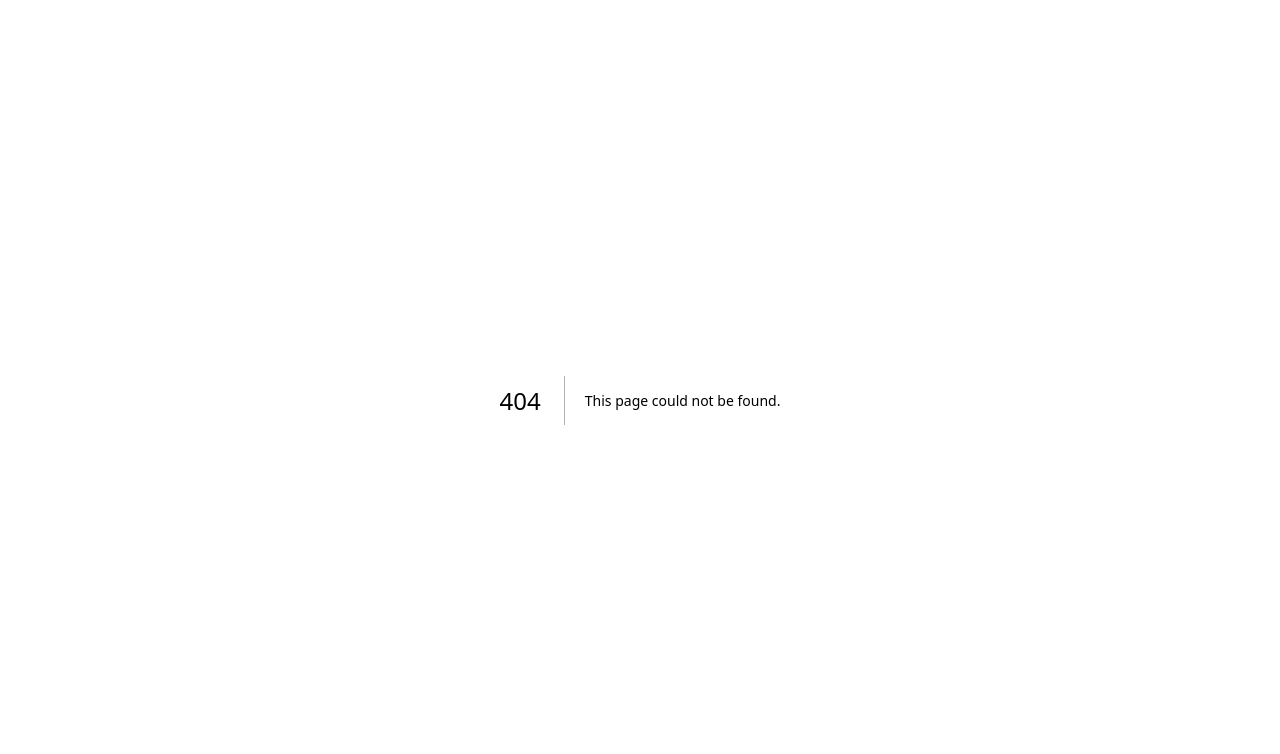
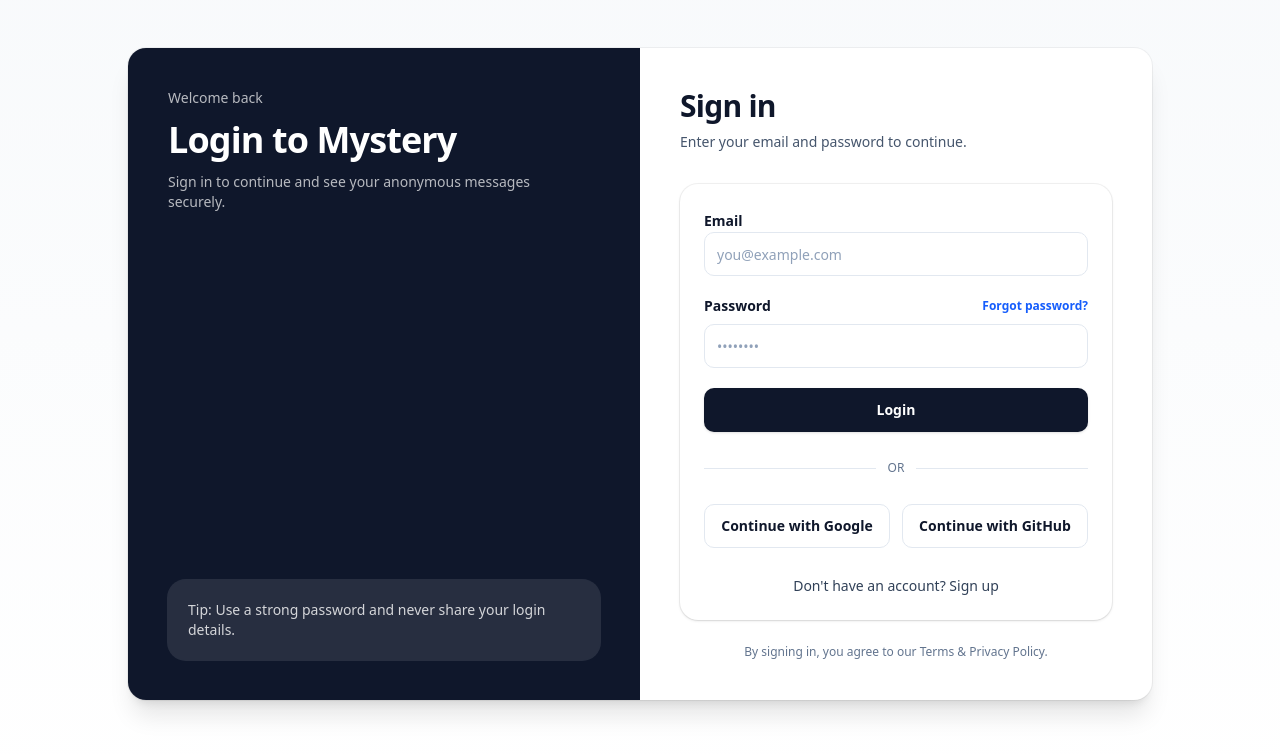
Before and after one commit to atifkhanfall2024/FullStack_NextJs_Project, a Next.js app: page /login in a window 1280 px wide. Before the commit this address had no page. Shown: the top 754 px of the page. Built offline with nearby package versions, Linux system fonts and the light colour scheme.

Commit message:
auth ui done

```diff
--- a/src/Schemas/VerifySchema.ts
+++ b/src/Schemas/VerifySchema.ts
@@ -5,5 +5,5 @@ import { emails } from './SignupSchema'
 export const VerifySchema = z.object({
 
     Otp:z.string().length(6  , 'Verify Code Must Be 6 Digits').trim() ,
-  email:emails
+
 })
--- a/src/app/(auth)/VerifyOtp/page.jsx
+++ b/src/app/(auth)/VerifyOtp/page.jsx
@@ -1,20 +1,30 @@
 'use client'
 import axios from "axios";
 import { useState } from "react";
+import { ClipLoader } from "react-spinners";
+import { toast } from "react-toastify";
 
 export default function OtpPage() {
 
 const [Otp , setOtp] = useState([])
+const [loading , setLoading] = useState(false)
 console.log('my otp' , Otp);
 const VerifyOtp = async(e)=>{
              e.preventDefault()
+             setLoading(true)
     try {
         const res = await axios.post('/api/verify' ,{
             Otp:Otp.join("")
     } , {withCredentials:true})
-    console.log(res.data);
+    toast.success(res?.data?.message)
+
+   // console.log(res.data);
     } catch (error) {
-        console.log(error);
+
+        setLoading(false)
+        let errors = error?.response?.data?.message || error?.response?.data?.error
+        toast.error(errors)
+        console.log(errors);
     }
 }
 
@@ -87,9 +97,9 @@ const VerifyOtp = async(e)=>{
                   <div className="mt-6 space-y-3">
                     <button
                       type="button"
-                      className="inline-flex h-11 w-full items-center justify-center rounded-lg bg-slate-900 text-sm font-semibold text-white shadow-sm transition hover:bg-slate-800 active:scale-[0.99]"  onClick={VerifyOtp}
+                      className="inline-flex h-11 w-full items-center justify-center rounded-lg bg-slate-900 text-sm font-semibold text-white shadow-sm transition hover:bg-slate-800 active:scale-[0.99]"  onClick={VerifyOtp} disabled={loading}
                     >
-                      Verify
+                     {loading ? <ClipLoader color="#fff" size={20} />: 'Verify'}
                     </button>
 
                     <button
--- /dev/null
+++ b/src/app/(auth)/login/page.jsx
@@ -0,0 +1,163 @@
+'use client';
+import axios from "axios";
+import Link from "next/link";
+import { useState } from "react";
+import { ClipLoader } from "react-spinners";
+import { toast } from "react-toastify";
+export default function LoginPage() {
+
+
+    const [email , setEmail] = useState('')
+    const [password , setPassword] = useState('')
+    const [loading , setLoading] = useState(false)
+
+
+    const HandleLogin = async(e)=>{
+
+        e.preventDefault()
+        setLoading(true)
+        try {
+
+            const res = await axios.post('/api/login' , {email , password} , {withCredentials:true})
+            console.log(res?.data?.message);
+            toast.success('User Login Success')
+        } catch (error) {
+     setLoading(false)
+        let errors = error?.response?.data?.message || error?.response?.data?.error
+        toast.error(errors)
+        console.log(errors);
+        }
+    }
+
+  return (
+    <div className="min-h-screen bg-gradient-to-b from-slate-50 to-white px-4 py-12">
+      <div className="mx-auto w-full max-w-5xl">
+        <div className="overflow-hidden rounded-2xl bg-white shadow-xl ring-1 ring-black/5">
+          <div className="grid grid-cols-1 lg:grid-cols-2">
+            {/* LEFT: Info panel */}
+            <div className="relative hidden lg:flex flex-col justify-between bg-slate-900 p-10">
+              <div>
+                <p className="text-sm font-medium text-white/70">Welcome back</p>
+                <h1 className="mt-3 text-4xl font-extrabold tracking-tight text-white">
+                  Login to Mystery
+                </h1>
+                <p className="mt-3 max-w-sm text-sm text-white/70">
+                  Sign in to continue and see your anonymous messages securely.
+                </p>
+              </div>
+
+              <div className="mt-10 rounded-2xl bg-white/10 p-5 ring-1 ring-white/10">
+                <p className="text-sm text-white/80">
+                  Tip: Use a strong password and never share your login details.
+                </p>
+              </div>
+            </div>
+
+            {/* RIGHT: Form panel */}
+            <div className="flex items-center justify-center p-6 sm:p-10">
+              <div className="w-full max-w-md">
+                <div className="text-center lg:text-left">
+                  <h2 className="text-3xl font-extrabold tracking-tight text-slate-900">
+                    Sign in
+                  </h2>
+                  <p className="mt-2 text-sm text-slate-600">
+                    Enter your email and password to continue.
+                  </p>
+                </div>
+
+                <div className="mt-8 rounded-2xl bg-white p-6 shadow-sm ring-1 ring-black/5">
+                  <form className="space-y-5">
+                    {/* Email */}
+                    <div className="space-y-2">
+                      <label className="text-sm font-semibold text-slate-900">
+                        Email
+                      </label>
+                      <input
+                        type="email"
+                        value={email}
+                        onChange={(e)=>setEmail(e.target.value)}
+                        placeholder="you@example.com"
+                        className="h-11 w-full rounded-lg border border-slate-200 bg-white px-3 text-sm text-slate-900 outline-none placeholder:text-slate-400 focus:border-slate-400 focus:ring-4 focus:ring-slate-100"
+                      />
+                    </div>
+
+                    {/* Password */}
+                    <div className="space-y-2">
+                      <div className="flex items-center justify-between">
+                        <label className="text-sm font-semibold text-slate-900">
+                          Password
+                        </label>
+                        <a
+                          href="#"
+                          className="text-xs font-semibold text-blue-600 hover:underline"
+                        >
+                          Forgot password?
+                        </a>
+                      </div>
+
+                      <input
+                        type="password"
+                        placeholder="••••••••"
+                          value={password}
+                        onChange={(e)=>setPassword(e.target.value)}
+                        className="h-11 w-full rounded-lg border border-slate-200 bg-white px-3 text-sm text-slate-900 outline-none placeholder:text-slate-400 focus:border-slate-400 focus:ring-4 focus:ring-slate-100"
+                      />
+                    </div>
+
+                    {/* Button */}
+                    <button
+                      type="button"
+                      className="inline-flex h-11 w-full items-center justify-center rounded-lg bg-slate-900 text-sm font-semibold text-white shadow-sm transition hover:bg-slate-800 active:scale-[0.99]" onClick={HandleLogin} disabled={loading}
+                    >
+                     {loading?<ClipLoader color="#fff" size={20} /> : 'Login'}
+                    </button>
+
+                    {/* Divider */}
+                    <div className="relative py-2">
+                      <div className="absolute inset-0 flex items-center">
+                        <div className="w-full border-t border-slate-200" />
+                      </div>
+                      <div className="relative flex justify-center">
+                        <span className="bg-white px-3 text-xs text-slate-500">
+                          OR
+                        </span>
+                      </div>
+                    </div>
+
+                    {/* Social buttons (UI only) */}
+                    <div className="grid grid-cols-1 gap-3 sm:grid-cols-2">
+                      <button
+                        type="button"
+                        className="inline-flex h-11 items-center justify-center rounded-lg border border-slate-200 bg-white text-sm font-semibold text-slate-900 transition hover:bg-slate-50 active:scale-[0.99]"
+                      >
+                        Continue with Google
+                      </button>
+                      <button
+                        type="button"
+                        className="inline-flex h-11 items-center justify-center rounded-lg border border-slate-200 bg-white text-sm font-semibold text-slate-900 transition hover:bg-slate-50 active:scale-[0.99]"
+                      >
+                        Continue with GitHub
+                      </button>
+                    </div>
+
+                    {/* Footer */}
+                    <p className="pt-2 text-center text-sm text-slate-700">
+                      Don&apos;t have an account?{" "}
+
+                         {<Link href='/signup' > Sign up</Link>}
+
+                    </p>
+                  </form>
+                </div>
+
+                <p className="mt-6 text-center text-xs text-slate-500">
+                  By signing in, you agree to our Terms & Privacy Policy.
+                </p>
+              </div>
+            </div>
+          </div>
+        </div>
+      </div>
+    </div>
+  );
+}
--- a/src/app/(auth)/signup/page.jsx
+++ b/src/app/(auth)/signup/page.jsx
@@ -5,6 +5,7 @@ import axios from 'axios'
 import {useRouter} from 'next/navigation'
 import {toast} from 'react-toastify'
 import {ClipLoader} from 'react-spinners'
+import Link from 'next/link'
 export default function SignupPage() {
 
 const [userName , setuserName] = useState('')
@@ -123,7 +124,7 @@ const HandleSignup = async(e)=>{
                       className="h-11 w-full rounded-lg border border-slate-200 bg-white px-3 text-sm text-slate-900 outline-none placeholder:text-slate-400 focus:border-slate-400 focus:ring-4 focus:ring-slate-100"
                     />
                   </div>
-  {error && Object.keys(error).length > 0 && (
+  {/* {error && Object.keys(error).length > 0 && (
   <div className="rounded-lg border border-red-200 bg-red-50 px-4 py-3 text-sm text-red-700 space-y-1">
     {Object.entries(error).flatMap(([field, msgs]) =>
       (msgs || []).map((msg, i) => (
@@ -131,7 +132,7 @@ const HandleSignup = async(e)=>{
       ))
     )}
   </div>
-)}
+)} */}
 
                   <button
                     type="button"
@@ -142,12 +143,9 @@ const HandleSignup = async(e)=>{
 
                   <p className="pt-2 text-center text-sm text-slate-700">
                     Already a member?{" "}
-                    <a
-                      href="#"
-                      className="font-semibold text-blue-600 hover:underline"
-                    >
-                      Sign in
-                    </a>
+
+                     {<Link href='/login' > Sign in</Link>}
+
                   </p>
                 </form>
 
--- a/src/app/api/(auth)/login/route.ts
+++ b/src/app/api/(auth)/login/route.ts
@@ -28,7 +28,7 @@ if (!user ) {
 
 
 if (user.isVerified === false) {
- return NextResponse.json({message:'please verify email First'} , {status:200})
+ return NextResponse.json({message:'please verify email First'} , {status:401})
 }
 
 // now also comparing passward for login
--- a/src/app/api/(auth)/verify/route.ts
+++ b/src/app/api/(auth)/verify/route.ts
@@ -17,8 +17,10 @@ try {
      await ConnectDb()
 
     const {Otp} = parse.data
+ const cookie = await cookies()
+const email = cookie.get("signupEmail")?.value
+console.log("all cookies:", cookie.getAll());
 
-const email = req.cookies.get("signupEmail")?.value
     console.log(email);
 
     // now first this email into database
```
